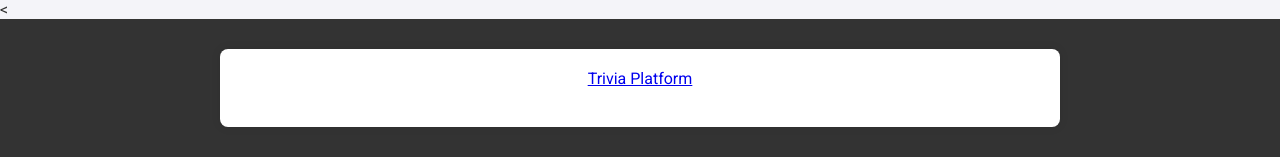
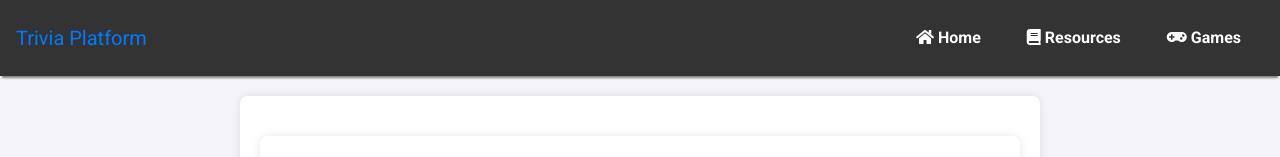
Before and after one commit to omsinj/Platform, a Django app: page /games/games/ in a window 1280 px wide. Shown: the top 157 px of the page. Run offline with Django 5.2, Linux system fonts and the light colour scheme; some libraries are stand-ins or nearby versions.

Commit message:
Update base.html

```diff
--- a/templates/base.html
+++ b/templates/base.html
@@ -1,24 +1,37 @@
-<<!-- base.html -->
+{% load static %}
 <!DOCTYPE html>
 <html lang="en">
 <head>
     <meta charset="UTF-8">
     <meta name="viewport" content="width=device-width, initial-scale=1.0">
     <title>Trivia Platform</title>
-    {% load static %}
-    <link rel="stylesheet" href="{% static 'css/styles.css' %}">
+    <link href="https://stackpath.bootstrapcdn.com/bootstrap/4.5.2/css/bootstrap.min.css" rel="stylesheet">
     <link rel="stylesheet" href="https://cdnjs.cloudflare.com/ajax/libs/font-awesome/5.15.3/css/all.min.css">
     <link href="https://fonts.googleapis.com/css2?family=Roboto:wght@400;700&display=swap" rel="stylesheet">
+    <link rel="stylesheet" href="{% static 'css/styles.css' %}">
+
+    {% block custom_styles %}
+    {% endblock %}
 </head>
 <body>
     <header>
-        <nav class="navbar">
-            <div class="container">
-                <a class="navbar-brand" href="{% url 'home' %}">Trivia Platform</a>
-                <ul class="navbar-nav">
-                    <li class="nav-item"><a class="nav-link" href="{% url 'home' %}"><i class="fas fa-home"></i> Home</a></li>
-                    <li class="nav-item"><a class="nav-link" href="{% url 'games_menu' %}"><i class="fas fa-gamepad"></i> Games</a></li>
-                    <!-- Add more navigation items as needed -->
+        <nav class="navbar navbar-expand-lg">
+            <a class="navbar-brand" href="{% url 'home' %}">Trivia Platform</a>
+            <button class="navbar-toggler" type="button" data-toggle="collapse" data-target="#navbarNav"
+                aria-controls="navbarNav" aria-expanded="false" aria-label="Toggle navigation">
+                <span class="navbar-toggler-icon"></span>
+            </button>
+            <div class="collapse navbar-collapse" id="navbarNav">
+                <ul class="navbar-nav ml-auto">
+                    <li class="nav-item">
+                        <a class="nav-link" href="{% url 'home' %}"><i class="fas fa-home"></i> Home</a>
+                    </li>
+                    <li class="nav-item">
+                        <a class="nav-link" href="{% url 'resources' %}"><i class="fas fa-book"></i> Resources</a>
+                    </li>
+                    <li class="nav-item">
+                        <a class="nav-link" href="{% url 'games' %}"><i class="fas fa-gamepad"></i> Games</a>
+                    </li>
                 </ul>
             </div>
         </nav>
@@ -26,17 +39,32 @@
 
     <div class="container">
         {% block content %}
-        <!-- Child templates will extend this block with their content -->
         {% endblock %}
+
+        <div class="handshake-image">
+            {% block handshake_image %}
+            <img src="{% static 'images/home_handshake.jpg' %}" alt="Handshake">
+            {% endblock %}
+        </div>
+
+        <div class="resources-content">
+            {% block resources %}
+            {% endblock %}
+        </div>
     </div>
 
     <footer>
-        <div class="container">
-            <!-- Footer content -->
+        <div class="footer-content">
+            <p>&copy; 2024 Trivia Platform. All rights reserved.</p>
+            <p>Innovation Week supported by <span class="bold">BOLD Glasgow</span></p>
         </div>
     </footer>
+
+    <script src="https://code.jquery.com/jquery-3.5.1.slim.min.js"></script>
+    <script src="https://cdn.jsdelivr.net/npm/@popperjs/core@2.5.2/dist/umd/popper.min.js"></script>
+    <script src="https://stackpath.bootstrapcdn.com/bootstrap/4.5.2/js/bootstrap.min.js"></script>
+
+    {% block custom_scripts %}
+    {% endblock %}
 </body>
 </html>
-
-
-</html>
```
